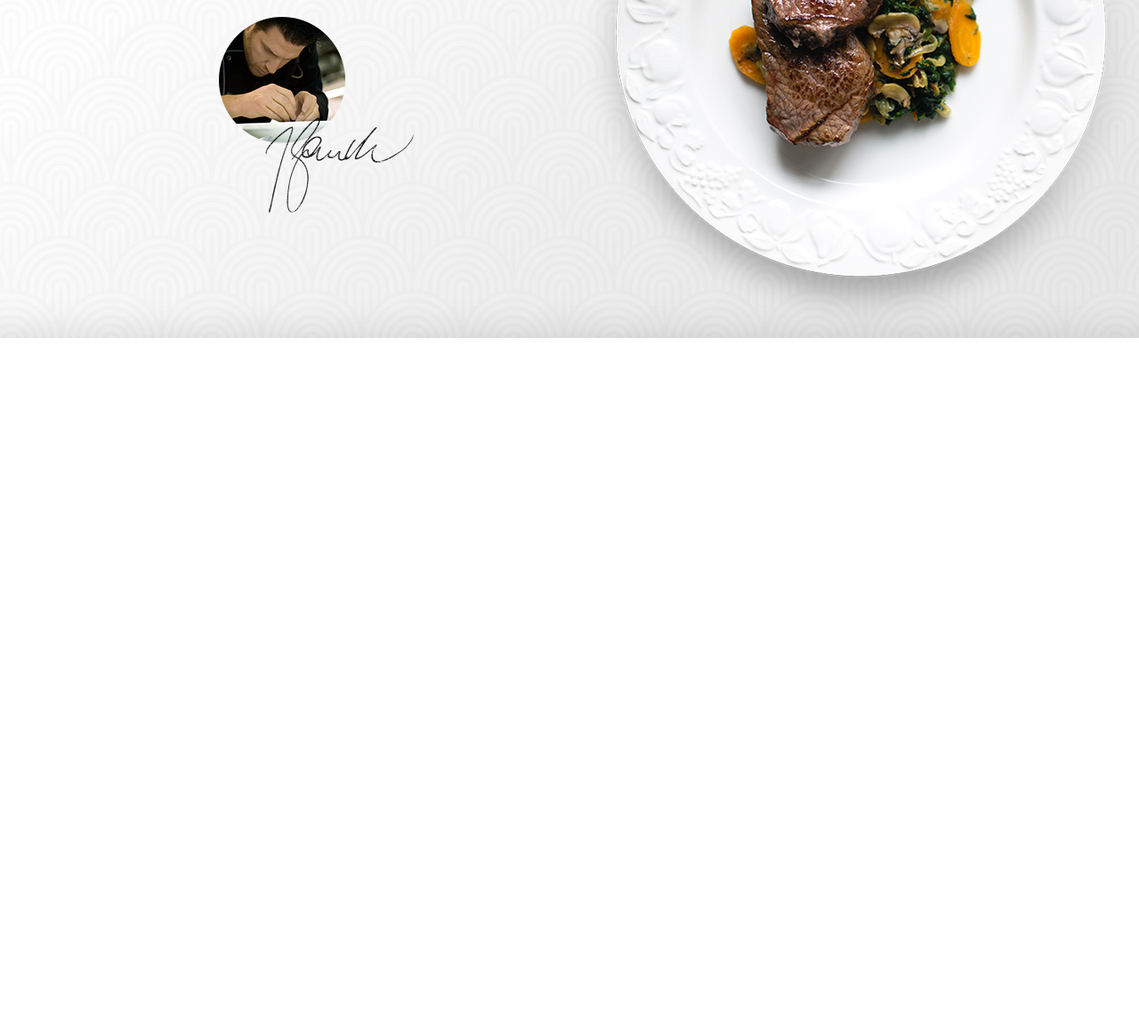
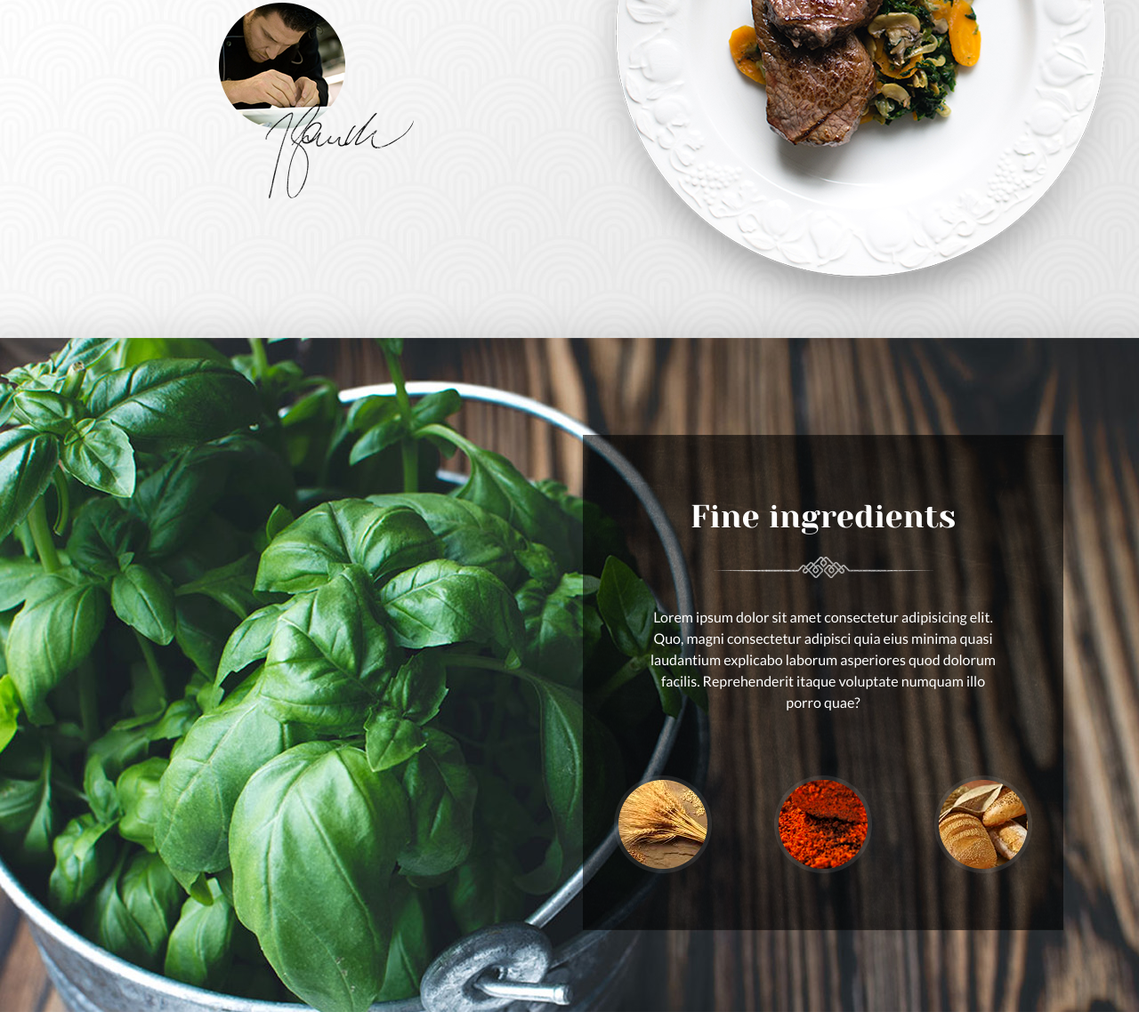
Before and after one commit to kobajanashvili/kobajanashvili.github.io, a plain HTML site: page index.html in a window 1280 px wide. Shown: the part 1097-2253 px from the top of the page at 89% size. Before the commit the page ends 1551 px from the top, so only its background shows below. Drawn offline with nearby package versions, Linux system fonts and the light colour scheme; a web font is replaced by a local one.

Commit message:
initial commit

```diff
--- a/css/main.css
+++ b/css/main.css
@@ -134,7 +134,7 @@ ul,li{
 #intro{
     background: url('../img/bg2.jpg') no-repeat center top;
     padding-top: 73px;
-    padding-bottom: 86px;
+    padding-bottom: 12px;
 }
 .food{
     text-align: center;
@@ -150,12 +150,38 @@ ul,li{
     margin-top: 18px;
 }
 .food__text{
-    margin-top: 34px;
+    /* margin-top: 34px; */
     font-family: 'Lato', sans-serif;
     width: 406px;
     font-size: 16px;
+    margin: 34px auto 0 auto;
 }
 .food__chef{
     margin-top: 45px;
 
 }
+#ingredients{
+    background: url('../img/bg3.jpg') no-repeat center top;
+}
+.ingredient{
+    margin: 100px  0;
+    padding: 80px  0 74px 0;
+    background: url('../img/bg-s3.png') no-repeat center;
+    text-align: center;
+    color: #fff;
+}
+.ingredient__title{
+   font-family: 'Yeseva One', cursive;
+   font-size: 36px;
+}
+.ingredient__img{
+    margin-top:15px;
+}
+.ingredient__text{
+    padding-top: 32px;
+    padding-bottom: 70px;
+    width: 400px;
+    margin: 0 auto;
+    font-family: 'Lato', sans-serif;
+    font-size: 16px;
+}
--- a/index.html
+++ b/index.html
@@ -104,7 +104,7 @@
                 <div class="col-lg-6">
                     <div class="food">
                         <h2 class="food__title">
-                            Just the roght food
+                            Just the right food
                         </h2>
                         <img src="img/divider-s2.png" alt="Divider" class="food__divider">
                         <p class="food__text">
@@ -121,5 +121,33 @@
             </div>
         </div>
     </section>
+    <section id="ingredients" class="ingredients">
+        <div class="container">
+            <div class="row">
+                <div class="col-lg-6 ml-auto">
+                    <div class="ingredient">
+                        <h3 class="ingredient__title">
+                            Fine ingredients
+                        </h3>
+                        <img src="img/Divider-s3.png" alt="Divider" class="ingredient__img">
+                        <p class="ingredient__text">
+                            Lorem ipsum dolor sit amet consectetur adipisicing elit. Quo, magni consectetur adipisci quia eius minima quasi laudantium explicabo laborum asperiores quod dolorum facilis. Reprehenderit itaque voluptate numquam illo porro quae?
+                        </p>
+                        <ul class="ingredient__ul d-flex justify-content-center justify-content-around">
+                            <li class="ingredient_item">
+                                <img src="img/image1.png" alt="xorbal">
+                            </li>
+                            <li class="ingredient_item">
+                                <img src="img/image2.png" alt="chili">
+                            </li>
+                            <li class="ingredient_item">
+                                <img src="img/image3.png" alt="bread">
+                            </li>
+                        </ul>
+                    </div>
+                </div>
+            </div>
+        </div>
+    </section>
 </body>
 </html>
```
Also changed, not shown: img/bg3.jpg (added).
